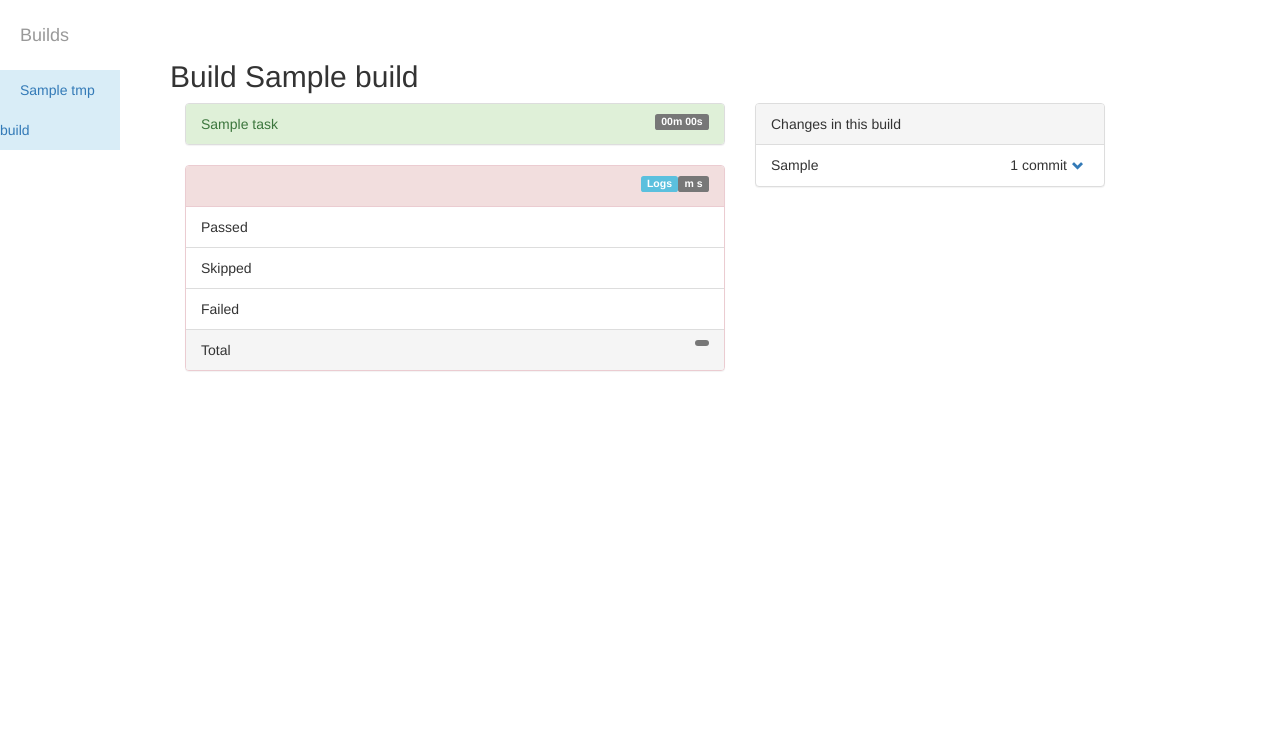
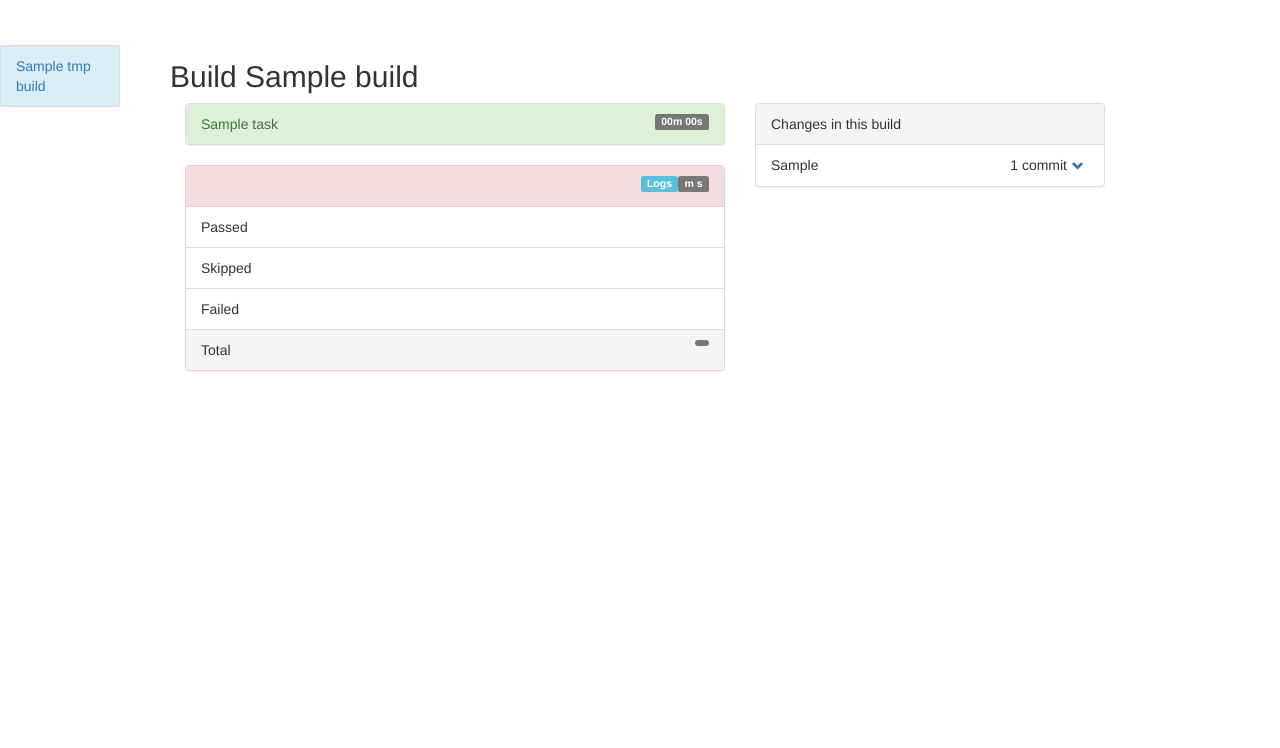
Before and after one commit to vrutkovs/django-bgo, a Django app: template wsgi/bgo/templates/home/build_detail.html in a window 1280 px wide; the page is wider, and only the part inside the window is pictured. Shown: the part 52-800 px from the top of that part. Run offline with Django 3.2, Linux system fonts and the light colour scheme; tables that the repository leaves empty hold one stand-in row (values such as "Sample post"); the template is opened without the code that fills it: values that come from a table or form of the project are taken from there, most other values are stand-ins (such as "Sample title", 1, 10 or a date in 2020); some libraries are stand-ins or nearby versions.

Commit message:
Fix build selector

```diff
--- a/wsgi/bgo/bgo/static/bgo/sidebar.css
+++ b/wsgi/bgo/bgo/static/bgo/sidebar.css
@@ -62,30 +62,8 @@
     line-height: 40px;
 }
 
-.sidebar-nav > .active {
-    background-color: #D9EDF7;
-    color: #31708F;
-}
-
-.sidebar-nav li a {
-    display: block;
-    text-decoration: none;
-}
-
-.sidebar-nav li a:hover {
-    text-decoration: none;
-    background: rgba(255,255,255,0.2);
-}
-
-.sidebar-nav li a:active,
-.sidebar-nav li a:focus {
-    text-decoration: none;
-}
-
 .sidebar-nav > .sidebar-brand {
-    height: 65px;
     font-size: 18px;
-    line-height: 60px;
 }
 
 .sidebar-nav > .sidebar-brand a {
--- a/wsgi/bgo/templates/home/base.html
+++ b/wsgi/bgo/templates/home/base.html
@@ -22,35 +22,34 @@
 </nav>
 
 <div id='wrapper'>
-    <div id="sidebar-wrapper">
+    <div id="sidebar-wrapper" class="list-group">
     {% block sidebar %}
         {% if buildslist %}
             <ul class="sidebar-nav">
-                <li class="sidebar-brand"><a href='/'>Builds</a></li>
-                {% if page_obj.has_previous %}
                 <li>
-                    <a href="?page={{ page_obj.previous_page_number }}">
-                        <span class="glyphicon glyphicon-chevron-up"></span>
+                    {% if page_obj.has_previous %}
+                    <a class='btn' role="button" href="?page={{ page_obj.previous_page_number }}">
+                        <span class="glyphicon glyphicon-chevron-up pull-left"></span>
                     </a>
+                    {% endif %}
+                    &nbsp;
                 </li>
-                {% endif %}
                 {% for tmp_build in buildslist %}
-                    <li>
                     {% if build and build.id == tmp_build.id %}
-                        <li class="active">
+                        <div class="list-group-item list-group-item-info">
                     {% else %}
-                        <li class="">
+                        <div class="list-group-item">
                     {% endif %}
                             <a href="/{{ tmp_build.name }}/{{remainder}}">{{ tmp_build.name }}</a>
-                        </li>
+                        </div>
                 {% endfor %}
-                {% if page_obj.has_next %}
                 <li>
-                    <a href="?page={{ page_obj.next_page_number }}">
-                        <span class="glyphicon glyphicon-chevron-down"></span>
+                    {% if page_obj.has_next %}
+                    <a class='btn' role="button" href="?page={{ page_obj.next_page_number }}">
+                        <span class="glyphicon glyphicon-chevron-down pull-left"></span>
                     </a>
+                    {% endif %}
                 </li>
-                {% endif %}
             </ul>
         {% else %}
             <p>No builds are available.</p>
```
